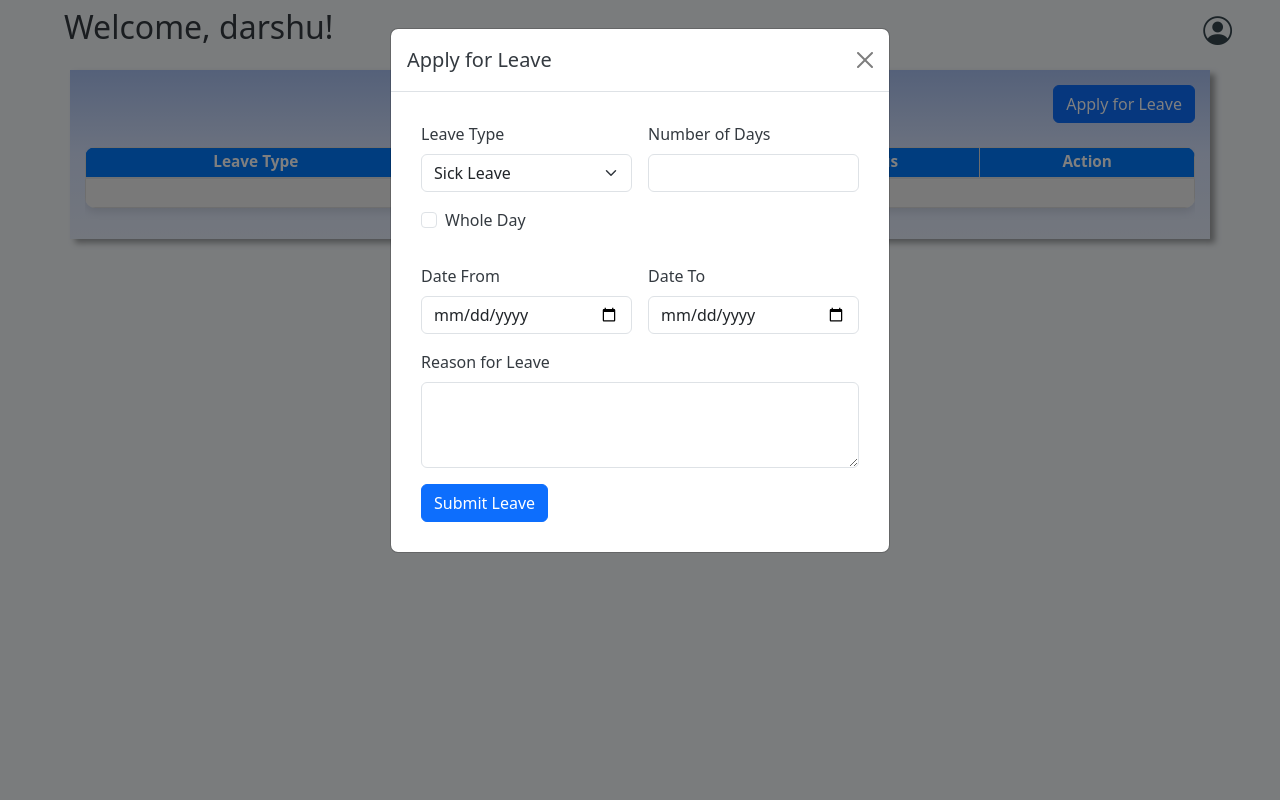
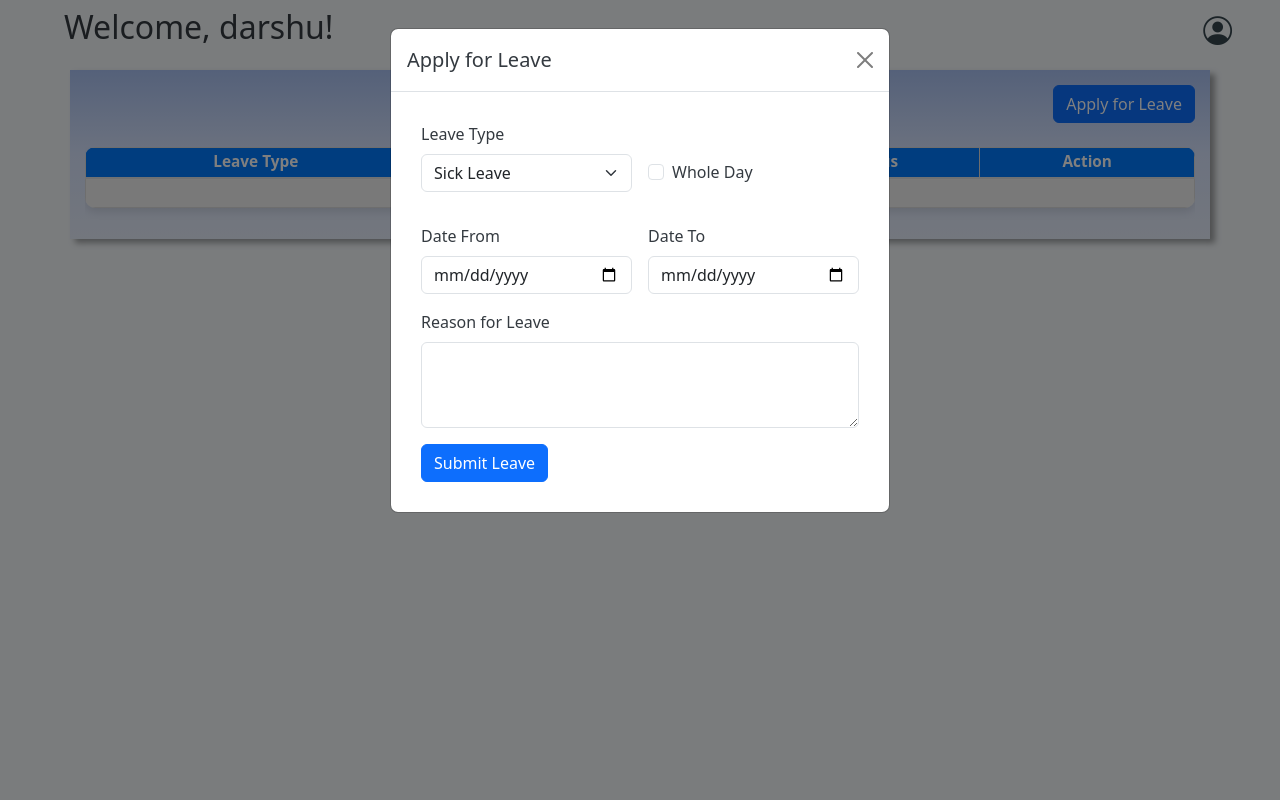
Before and after one commit to DarshanaM11/Django-student-leave-app, a Django app: page /student_dashboard/ in a window 1280 px wide, after a click on "Apply for Leave". Run offline with Django 5.2, Linux system fonts and the light colour scheme; a user stored in the database is signed in; data comes from the database, SQL or seed files in the repository; both versions use the stored data as it was after the commit; some libraries are stand-ins or nearby versions.

Commit message:
edit remaining

```diff
--- a/myapp/templates/student_dashboard.html
+++ b/myapp/templates/student_dashboard.html
@@ -114,18 +114,17 @@
                                     <option value="Student">Student Leave</option>
                                 </select>
                             </div>
-                            <div class="col-md-6">
-                                <label for="leaveDays" class="form-label">Number of Days</label>
-                                <input type="number" class="form-control" id="leaveDays" name="leaveDays" min="1"
-                                    required>
+
+                            <!-- Whole Day Checkbox -->
+                            <div class="col-md-6  mt-5 d-flex align-items-center">
+                                <div class="form-check">
+                                    <input type="checkbox" class="form-check-input" id="wholeDay" name="wholeDay">
+                                    <label for="wholeDay" class="form-check-label">Whole Day</label>
+                                </div>
                             </div>
                         </div>
 
-                        <!-- Whole Day Checkbox -->
-                        <div class="form-check mt-3">
-                            <input type="checkbox" class="form-check-input" id="wholeDay" name="wholeDay">
-                            <label for="wholeDay" class="form-check-label">Whole Day</label>
-                        </div>
+
 
                         <!-- Date Range Selector Side by Side -->
                         <div class="row g-3 mt-3">
```
Also changed, not shown: db.sqlite3.
